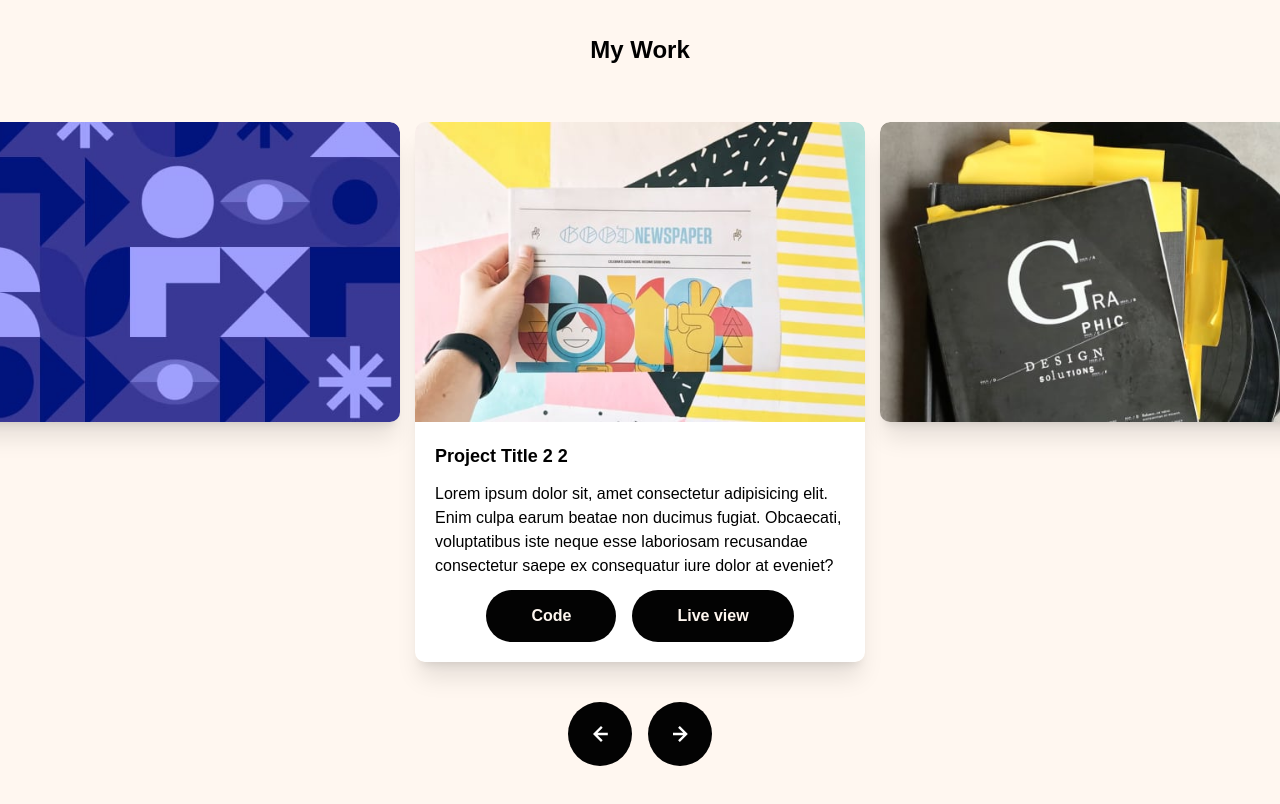
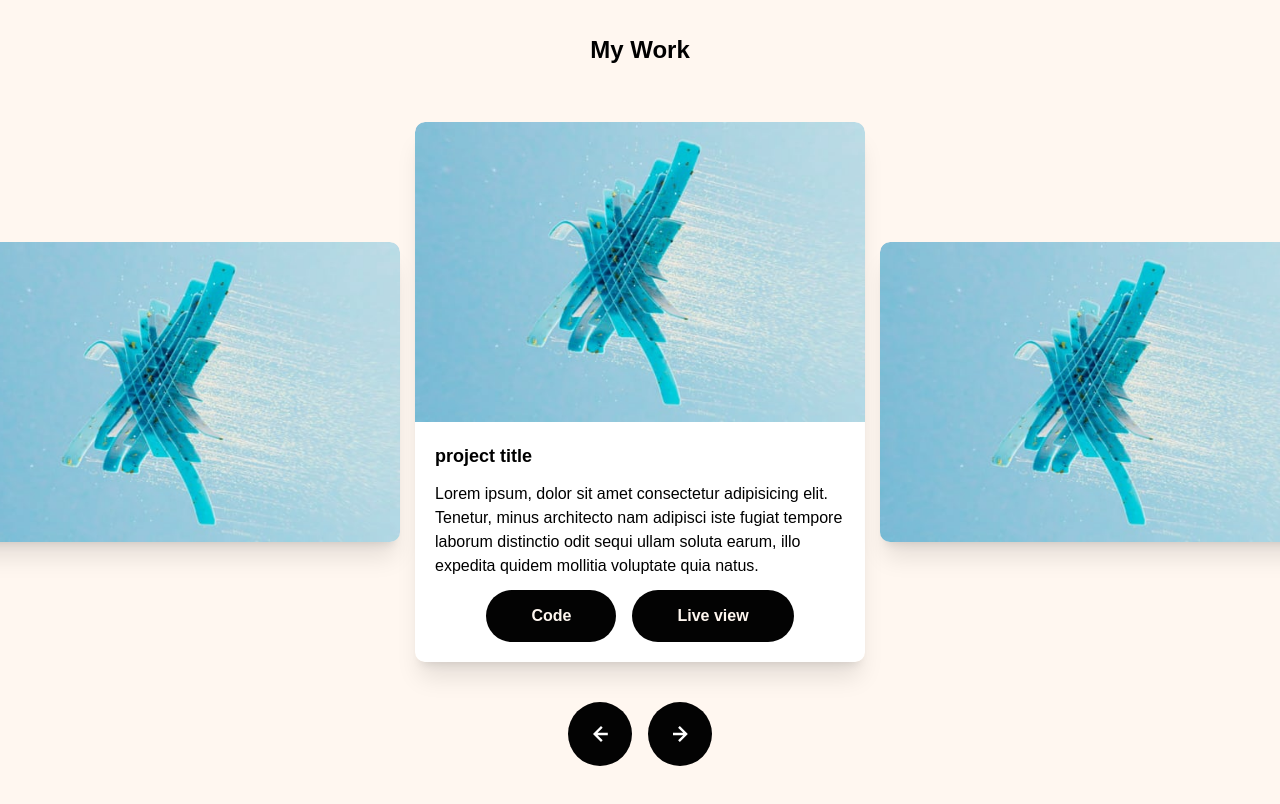
Before and after one commit to Orliland/Orliland, a React (Vite) app: page / in a window 1280 px wide. Shown: the part 680-1484 px from the top of the page. Built offline with nearby package versions, Linux system fonts and the light colour scheme.

Commit message:
change card carousel and animation

```diff
--- a/src/components/ProjectCard.jsx
+++ b/src/components/ProjectCard.jsx
@@ -1,7 +1,7 @@
 import Button from "./Button";
 
 const ProjectCard = ({
-  image,
+  data,
   order,
   animation,
   setAnimation,
@@ -12,35 +12,26 @@ const ProjectCard = ({
     // TODO: fixing problem with dinamic classes
 
     <div
-      className={`${animation && animation} ${!animation && "shadow-xl"} w-[72vw] max-w-[450px] overflow-hidden rounded-[10px]`}
+      className={`${animation && animation} w-[72vw] max-w-[450px] overflow-hidden rounded-[10px] shadow-xl`}
       style={{ order: order + 1 }}
       onAnimationEnd={() => {
         setAnimation(false);
       }}
     >
       <img
-        src={image}
-        alt={image} // TODO: change image for project title
+        src={data.thumbnail}
+        alt={data.title} // TODO: change image for project title
         className="z-10 w-full rounded-t-[10px]"
       />
 
-      <div className="relative">
-        <div
-          className={`${middleElement != order && "hidden"} ${animation && "animate-fade-body relative"} z-[-1] rounded-b-[10px] bg-white p-5`}
-        >
-          <h3 className="text-lg font-bold">
-            Project Title {middleElement} {order}
-          </h3>
-          <p className="my-3">
-            Lorem ipsum dolor sit, amet consectetur adipisicing elit. Enim culpa
-            earum beatae non ducimus fugiat. Obcaecati, voluptatibus iste neque
-            esse laboriosam recusandae consectetur saepe ex consequatur iure
-            dolor at eveniet?
-          </p>
-          <div className="flex justify-center gap-4">
-            <Button action="#">Code</Button>
-            <Button action="#">Live view</Button>
-          </div>
+      <div
+        className={`${middleElement != order && "hidden"} z-[-1] rounded-b-[10px] bg-white p-5`}
+      >
+        <h3 className="text-lg font-bold">{data.title}</h3>
+        <p className="my-3">{data.description}</p>
+        <div className="flex justify-center gap-4">
+          <Button action={data.repository}>Code</Button>
+          <Button action={data.live}>Live view</Button>
         </div>
       </div>
     </div>
--- a/src/layout/Carousel.jsx
+++ b/src/layout/Carousel.jsx
@@ -2,13 +2,7 @@ import { useState } from "react";
 import { ButtonRounded } from "../components/Button";
 import ProjectCard from "../components/ProjectCard";
 
-const projects = [
-  { id: 1, thumbnail: "/images/image-slide-1.jpg" },
-  { id: 2, thumbnail: "/images/image-slide-2.jpg" },
-  { id: 3, thumbnail: "/images/image-slide-3.jpg" },
-  { id: 4, thumbnail: "/images/image-slide-4.jpg" },
-  { id: 5, thumbnail: "/images/image-slide-5.jpg" },
-];
+import projects from "../utils/projects";
 
 const Carousel = () => {
   const [order, setOrder] = useState(
@@ -51,7 +45,7 @@ const Carousel = () => {
 
       {/* TODO: add documentation to a better understanding of the code down */}
       <div
-        className="grid grid-rows-1 items-start gap-[15px]"
+        className="grid grid-rows-1 items-center gap-[15px]"
         style={{
           width: `calc((${projects.length} * 72vw) + ((${projects.length} - 1) * 15px))`,
           gridTemplateColumns: `repeat(${projects.length}, auto)`,
@@ -62,7 +56,7 @@ const Carousel = () => {
           return (
             <ProjectCard
               key={project.id}
-              image={project.thumbnail}
+              data={project}
               order={order[index]}
               animation={animation}
               setAnimation={setAnimation}
--- a/src/output.css
+++ b/src/output.css
@@ -554,24 +554,12 @@ video {
   display: none;
 }
 
-.absolute {
-  position: absolute;
-}
-
 .relative {
   position: relative;
 }
 
 .z-10 {
   z-index: 10;
-}
-
-.z-0 {
-  z-index: 0;
-}
-
-.-z-0 {
-  z-index: 0;
 }
 
 .z-\[-1\] {
@@ -606,14 +594,6 @@ video {
   grid-column: 1 / -1;
 }
 
-.m-2 {
-  margin: 0.5rem;
-}
-
-.m-3 {
-  margin: 0.75rem;
-}
-
 .mx-4 {
   margin-left: 1rem;
   margin-right: 1rem;
@@ -633,20 +613,12 @@ video {
   margin-left: auto;
 }
 
+.mt-10 {
+  margin-top: 2.5rem;
+}
+
 .mt-4 {
   margin-top: 1rem;
-}
-
-.mt-5 {
-  margin-top: 1.25rem;
-}
-
-.mt-3 {
-  margin-top: 0.75rem;
-}
-
-.mt-10 {
-  margin-top: 2.5rem;
 }
 
 .block {
@@ -655,10 +627,6 @@ video {
 
 .flex {
   display: flex;
-}
-
-.inline-flex {
-  display: inline-flex;
 }
 
 .grid {
@@ -673,10 +641,6 @@ video {
   height: 4rem;
 }
 
-.h-3 {
-  height: 0.75rem;
-}
-
 .h-4 {
   height: 1rem;
 }
@@ -685,16 +649,8 @@ video {
   height: 1.25rem;
 }
 
-.h-full {
-  height: 100%;
-}
-
 .w-16 {
   width: 4rem;
-}
-
-.w-3 {
-  width: 0.75rem;
 }
 
 .w-5 {
@@ -728,12 +684,12 @@ video {
 @keyframes fade-body {
   0% {
     opacity: 0;
-    transform: translateY(-100%);
+    top: -100%;
   }
 
   100% {
     opacity: 1;
-    transform: translateY(0);
+    top: 0;
   }
 }
 
@@ -771,17 +727,6 @@ video {
 
 .animate-fade-in-right {
   animation: fade-in-right 1s ease-in-out;
-}
-
-@keyframes ping {
-  75%, 100% {
-    transform: scale(2);
-    opacity: 0;
-  }
-}
-
-.animate-ping {
-  animation: ping 1s cubic-bezier(0, 0, 0.2, 1) infinite;
 }
 
 .cursor-default {
@@ -872,23 +817,19 @@ video {
   border-radius: 0.5rem;
 }
 
+.rounded-b-\[10px\] {
+  border-bottom-right-radius: 10px;
+  border-bottom-left-radius: 10px;
+}
+
 .rounded-t-\[10px\] {
   border-top-left-radius: 10px;
   border-top-right-radius: 10px;
 }
 
-.rounded-b-\[10px\] {
-  border-bottom-right-radius: 10px;
-  border-bottom-left-radius: 10px;
-}
-
 .bg-black {
   --tw-bg-opacity: 1;
   background-color: rgb(3 3 3 / var(--tw-bg-opacity));
-}
-
-.bg-black\/80 {
-  background-color: rgb(3 3 3 / 0.8);
 }
 
 .bg-green {
@@ -1071,10 +1012,6 @@ video {
   color: rgb(255 255 255 / var(--tw-text-opacity));
 }
 
-.opacity-75 {
-  opacity: 0.75;
-}
-
 .shadow-xl {
   --tw-shadow: 0 20px 25px -5px rgb(0 0 0 / 0.1), 0 8px 10px -6px rgb(0 0 0 / 0.1);
   --tw-shadow-colored: 0 20px 25px -5px var(--tw-shadow-color), 0 8px 10px -6px var(--tw-shadow-color);
@@ -1149,8 +1086,8 @@ video {
     justify-content: space-between;
   }
 
-  .md\:gap-14 {
-    gap: 3.5rem;
+  .md\:gap-10 {
+    gap: 2.5rem;
   }
 
   .md\:gap-16 {
@@ -1167,10 +1104,6 @@ video {
 
   .md\:gap-\[27px\] {
     gap: 27px;
-  }
-
-  .md\:gap-10 {
-    gap: 2.5rem;
   }
 
   .md\:p-0 {
--- /dev/null
+++ b/src/utils/projects.js
@@ -0,0 +1,49 @@
+const projects = [
+  {
+    id: 1,
+    thumbnail: "/images/image-slide-1.jpg",
+    title: "project title",
+    description:
+      "Lorem ipsum, dolor sit amet consectetur adipisicing elit. Tenetur, minus architecto nam adipisci iste fugiat tempore laborum distinctio odit sequi ullam soluta earum, illo expedita quidem mollitia voluptate quia natus.",
+    repository: "https://github.com/Orliland",
+    live: "https://orli.land",
+  },
+  {
+    id: 1,
+    thumbnail: "/images/image-slide-1.jpg",
+    title: "project title",
+    description:
+      "Lorem ipsum, dolor sit amet consectetur adipisicing elit. Tenetur, minus architecto nam adipisci iste fugiat tempore laborum distinctio odit sequi ullam soluta earum, illo expedita quidem mollitia voluptate quia natus.",
+    repository: "https://github.com/Orliland",
+    live: "https://orli.land",
+  },
+  {
+    id: 1,
+    thumbnail: "/images/image-slide-1.jpg",
+    title: "project title",
+    description:
+      "Lorem ipsum, dolor sit amet consectetur adipisicing elit. Tenetur, minus architecto nam adipisci iste fugiat tempore laborum distinctio odit sequi ullam soluta earum, illo expedita quidem mollitia voluptate quia natus.",
+    repository: "https://github.com/Orliland",
+    live: "https://orli.land",
+  },
+  {
+    id: 1,
+    thumbnail: "/images/image-slide-1.jpg",
+    title: "project title",
+    description:
+      "Lorem ipsum, dolor sit amet consectetur adipisicing elit. Tenetur, minus architecto nam adipisci iste fugiat tempore laborum distinctio odit sequi ullam soluta earum, illo expedita quidem mollitia voluptate quia natus.",
+    repository: "https://github.com/Orliland",
+    live: "https://orli.land",
+  },
+  {
+    id: 1,
+    thumbnail: "/images/image-slide-1.jpg",
+    title: "project title",
+    description:
+      "Lorem ipsum, dolor sit amet consectetur adipisicing elit. Tenetur, minus architecto nam adipisci iste fugiat tempore laborum distinctio odit sequi ullam soluta earum, illo expedita quidem mollitia voluptate quia natus.",
+    repository: "https://github.com/Orliland",
+    live: "https://orli.land",
+  },
+];
+
+export default projects;
```
Also changed, not shown: tailwind.config.js (+1 -9 lines).
